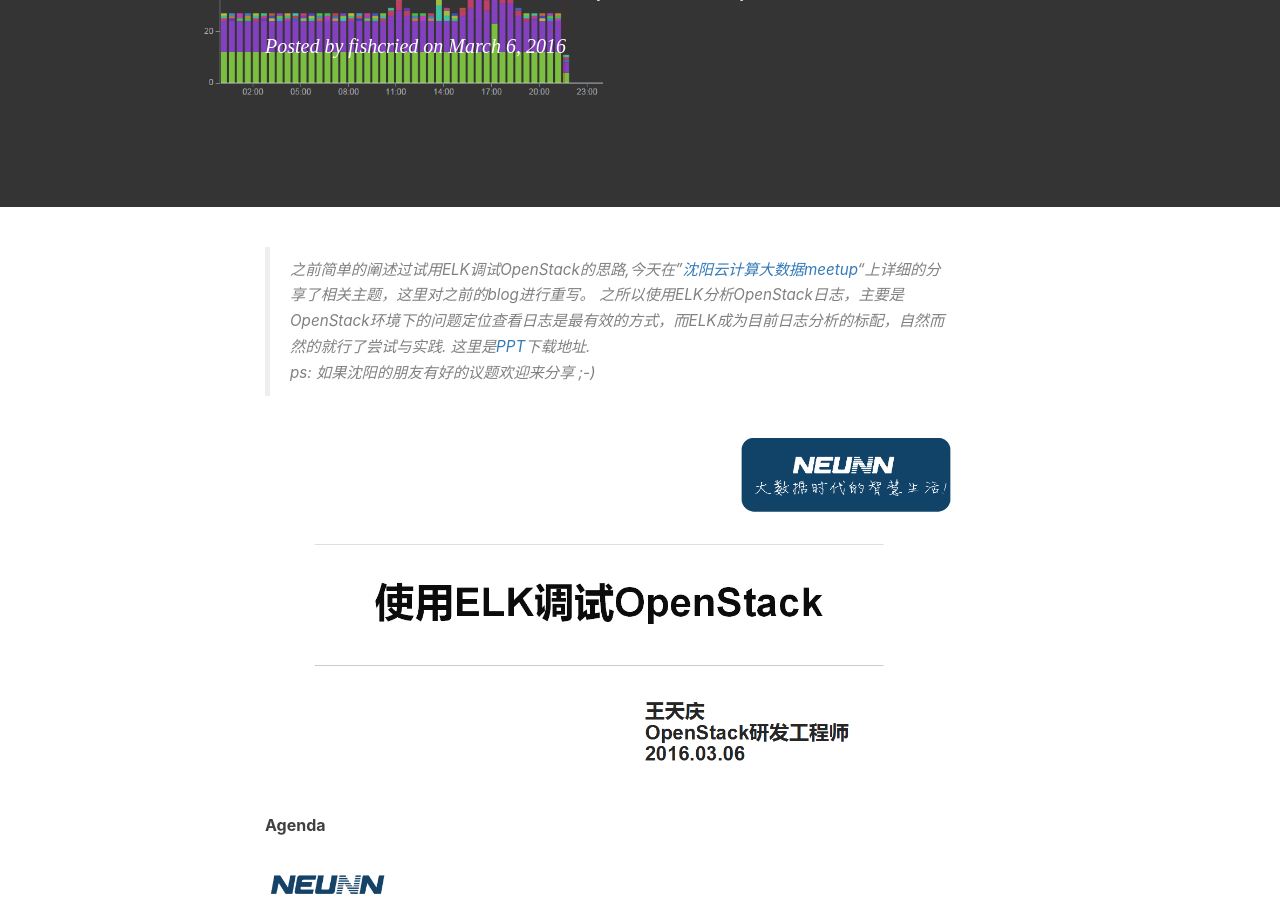
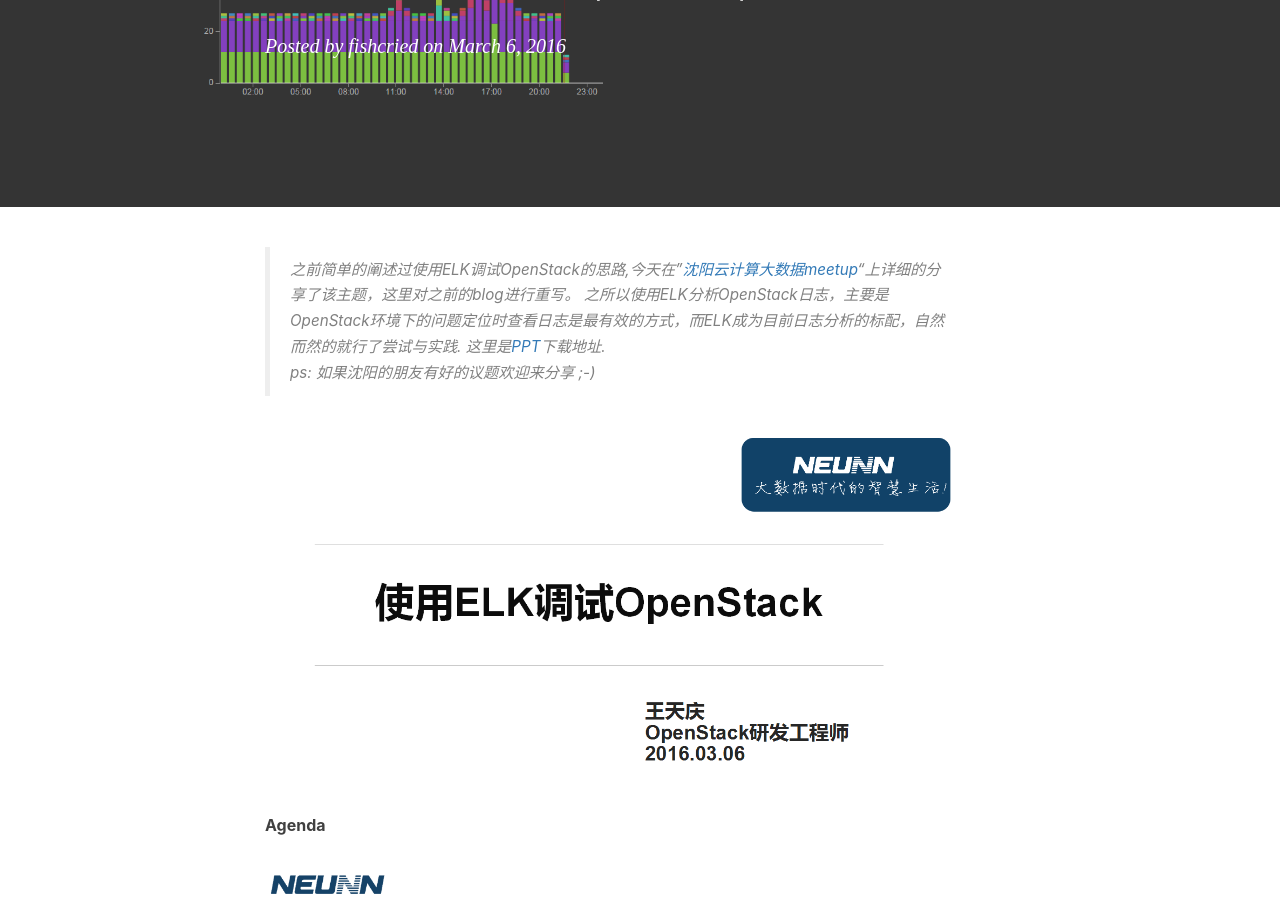
Before and after one commit to fishcried/fishcried.github.io, a Jekyll site: the page built from _posts/2016-03-06-debug-openstack-by-elk.md, in a window 1280 px wide and 900 px high, scrolled down 316 px. Built offline with Jekyll 4.4.1, drawn with Linux system fonts in a browser that asks for light colours; nearby versions of some CDN libraries; comment, search, counter and statistics services are not loaded.

Commit message:
修改错别字.

```diff
--- a/_posts/2016-03-06-debug-openstack-by-elk.md
+++ b/_posts/2016-03-06-debug-openstack-by-elk.md
@@ -10,8 +10,8 @@ tags: [openstack,elk]
 ---
 
 
-> 之前简单的阐述过试用ELK调试OpenStack的思路,今天在"[沈阳云计算大数据meetup](http://mp.weixin.qq.com/s?__biz=MzA5ODU1ODIwOA==&mid=535930856&idx=1&sn=982f4fda81f5e677e8b84b60d5792b2b&scene=0#wechat_redirect)"上详细的分享了相关主题，这里对之前的blog进行重写。
-> 之所以使用ELK分析OpenStack日志，主要是OpenStack环境下的问题定位查看日志是最有效的方式，而ELK成为目前日志分析的标配，自然而然的就行了尝试与实践. 这里是[PPT](http://pan.baidu.com/s/1jHkEtd8)下载地址.
+> 之前简单的阐述过使用ELK调试OpenStack的思路,今天在"[沈阳云计算大数据meetup](http://mp.weixin.qq.com/s?__biz=MzA5ODU1ODIwOA==&mid=535930856&idx=1&sn=982f4fda81f5e677e8b84b60d5792b2b&scene=0#wechat_redirect)"上详细的分享了该主题，这里对之前的blog进行重写。
+> 之所以使用ELK分析OpenStack日志，主要是OpenStack环境下的问题定位时查看日志是最有效的方式，而ELK成为目前日志分析的标配，自然而然的就行了尝试与实践. 这里是[PPT](http://pan.baidu.com/s/1jHkEtd8)下载地址.
 >
 > ps: 如果沈阳的朋友有好的议题欢迎来分享 ;-)
 
```
